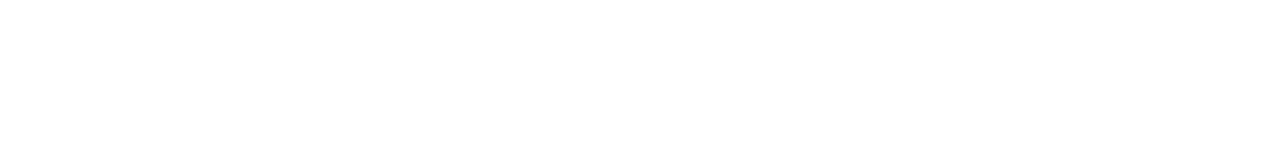
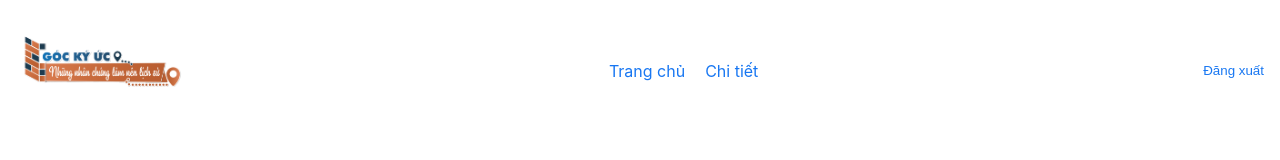
Before and after one commit to nhatlapross/tracking10App, a plain HTML site: page index.html in a window 1280 px wide. Drawn offline with Linux system fonts and the light colour scheme.

Commit message:
Add files via upload

```diff
--- a/index.html
+++ b/index.html
@@ -1 +1 @@
-<!doctype html><html lang="en"><head><meta charset="utf-8"/><link rel="icon" href="/favicon.ico"/><meta name="viewport" content="width=device-width,initial-scale=1"/><meta name="theme-color" content="#000000"/><meta name="description" content="Web site created using create-react-app"/><link rel="apple-touch-icon" href="/logo192.png"/><link rel="manifest" href="/manifest.json"/><title>React App</title><script defer="defer" src="/static/js/main.73382cbf.js"></script><link href="/static/css/main.8814147d.css" rel="stylesheet"></head><body><noscript>You need to enable JavaScript to run this app.</noscript><div id="root"></div></body></html>
+<!doctype html><html lang="en"><head><meta charset="utf-8"/><link rel="icon" href="/favicon.ico"/><meta name="viewport" content="width=device-width,initial-scale=1"/><meta name="theme-color" content="#000000"/><meta name="description" content="Web site created using create-react-app"/><link rel="apple-touch-icon" href="/logo192.png"/><link rel="manifest" href="/manifest.json"/><title>React App</title><script defer="defer" src="/static/js/main.5678385d.js"></script><link href="/static/css/main.8814147d.css" rel="stylesheet"></head><body><noscript>You need to enable JavaScript to run this app.</noscript><div id="root"></div></body></html>
```
Also changed, not shown: asset-manifest.json.
